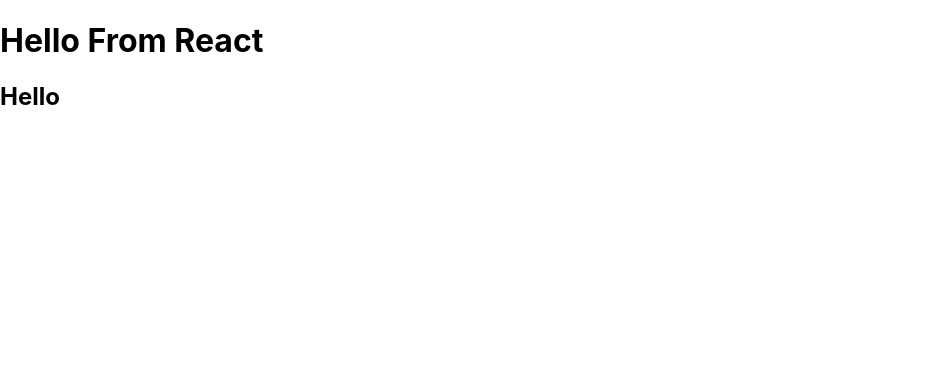
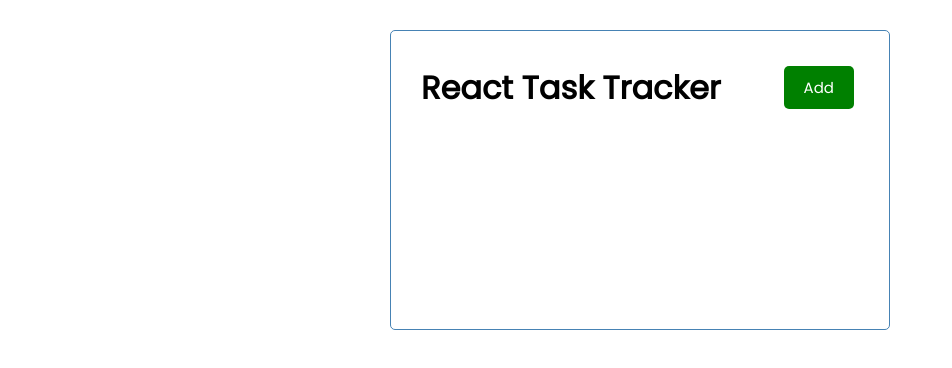
Before and after one commit to jasonjayoo/react-miniproject, a React (Create React App) app: page / in a window 1280 px wide. Shown: the top 368 px of the page, without its empty margins (0-952 px from the left). Built offline with nearby package versions, Linux system fonts and the light colour scheme.

Commit message:
added buttons.js and header.js

```diff
--- a/src/App.js
+++ b/src/App.js
@@ -1,8 +1,9 @@
+import Header from "./components/Header";
+
 function App() {
   return (
-    <div className="App">
-      <h1>Hello From React</h1>
-      <h2>Hello</h2>
+    <div className='container'>
+      <Header />
     </div>
 
   );
--- /dev/null
+++ b/src/components/Button.js
@@ -0,0 +1,28 @@
+import PropTypes from "prop-types";
+
+const Button = ({ color, text }) => {
+  const onClick = () => {
+    console.log("click");
+  };
+
+  return (
+    <button
+      onClick={onClick}
+      style={{ backgroundColor: color }}
+      className="btn"
+    >
+      {text}
+    </button>
+  );
+};
+
+Button.defaultProps = {
+  color: "steelblue",
+};
+
+Button.propTypes = {
+  text: PropTypes.string,
+  color: PropTypes.string,
+};
+
+export default Button;
--- /dev/null
+++ b/src/components/Header.js
@@ -0,0 +1,26 @@
+import PropTypes from 'prop-types';
+import Button from './Button';
+
+const Header = ({ title }) => {
+  return (
+    <header className='header'>
+        <h1>{title}</h1>
+        <Button color='green' text='Add' />
+    </header>
+  )
+}
+
+Header.defaultProps = {
+    title: 'React Task Tracker',
+}
+
+Header.propTypes = {
+    title: PropTypes.string.isRequired,
+}
+// CSS IN JS //
+// const headingStyle = {
+//   color: 'red',
+//   backgroundColor: 'black',
+// }
+
+export default Header
--- a/src/index.css
+++ b/src/index.css
@@ -1,13 +1,129 @@
-body {
+@import url('https://fonts.googleapis.com/css2?family=Poppins:wght@300;400&display=swap');
+
+* {
+  box-sizing: border-box;
   margin: 0;
-  font-family: -apple-system, BlinkMacSystemFont, 'Segoe UI', 'Roboto', 'Oxygen',
-    'Ubuntu', 'Cantarell', 'Fira Sans', 'Droid Sans', 'Helvetica Neue',
-    sans-serif;
-  -webkit-font-smoothing: antialiased;
-  -moz-osx-font-smoothing: grayscale;
+  padding: 0;
 }
 
-code {
-  font-family: source-code-pro, Menlo, Monaco, Consolas, 'Courier New',
-    monospace;
+body {
+  font-family: 'Poppins', sans-serif;
 }
+
+.container {
+  max-width: 500px;
+  margin: 30px auto;
+  overflow: auto;
+  min-height: 300px;
+  border: 1px solid steelblue;
+  padding: 30px;
+  border-radius: 5px;
+}
+
+.header {
+  display: flex;
+  justify-content: space-between;
+  align-items: center;
+  margin-bottom: 20px;
+}
+
+.btn {
+  display: inline-block;
+  background: #000;
+  color: #fff;
+  border: none;
+  padding: 10px 20px;
+  margin: 5px;
+  border-radius: 5px;
+  cursor: pointer;
+  text-decoration: none;
+  font-size: 15px;
+  font-family: inherit;
+}
+
+.btn:focus {
+  outline: none;
+}
+
+.btn:active {
+  transform: scale(0.98);
+}
+
+.btn-block {
+  display: block;
+  width: 100%;
+}
+
+/* .event {
+  background: #f4f4f4;
+  margin: 5px;
+  padding: 10px 20px;
+  cursor: pointer;
+}
+
+.event.reminder {
+  border-left: 5px solid green;
+}
+
+.event h3 {
+  display: flex;
+  align-items: center;
+  justify-content: space-between;
+} */
+
+.task {
+  background: #f4f4f4;
+  margin: 5px;
+  padding: 10px 20px;
+  cursor: pointer;
+}
+
+.task.reminder {
+  border-left: 5px solid green;
+}
+
+.task h3 {
+  display: flex;
+  align-items: center;
+  justify-content: space-between;
+}
+
+.add-form {
+  margin-bottom: 40px;
+}
+
+.form-control {
+  margin: 20px 0;
+}
+
+.form-control label {
+  display: block;
+}
+
+.form-control input {
+  width: 100%;
+  height: 40px;
+  margin: 5px;
+  padding: 3px 7px;
+  font-size: 17px;
+}
+
+.form-control-check {
+  display: flex;
+  align-items: center;
+  justify-content: space-between;
+}
+
+.form-control-check label {
+  flex: 1;
+}
+
+.form-control-check input {
+  flex: 2;
+  height: 20px;
+}
+
+footer {
+  margin-top: 30px;
+  text-align: center;
+}
```
